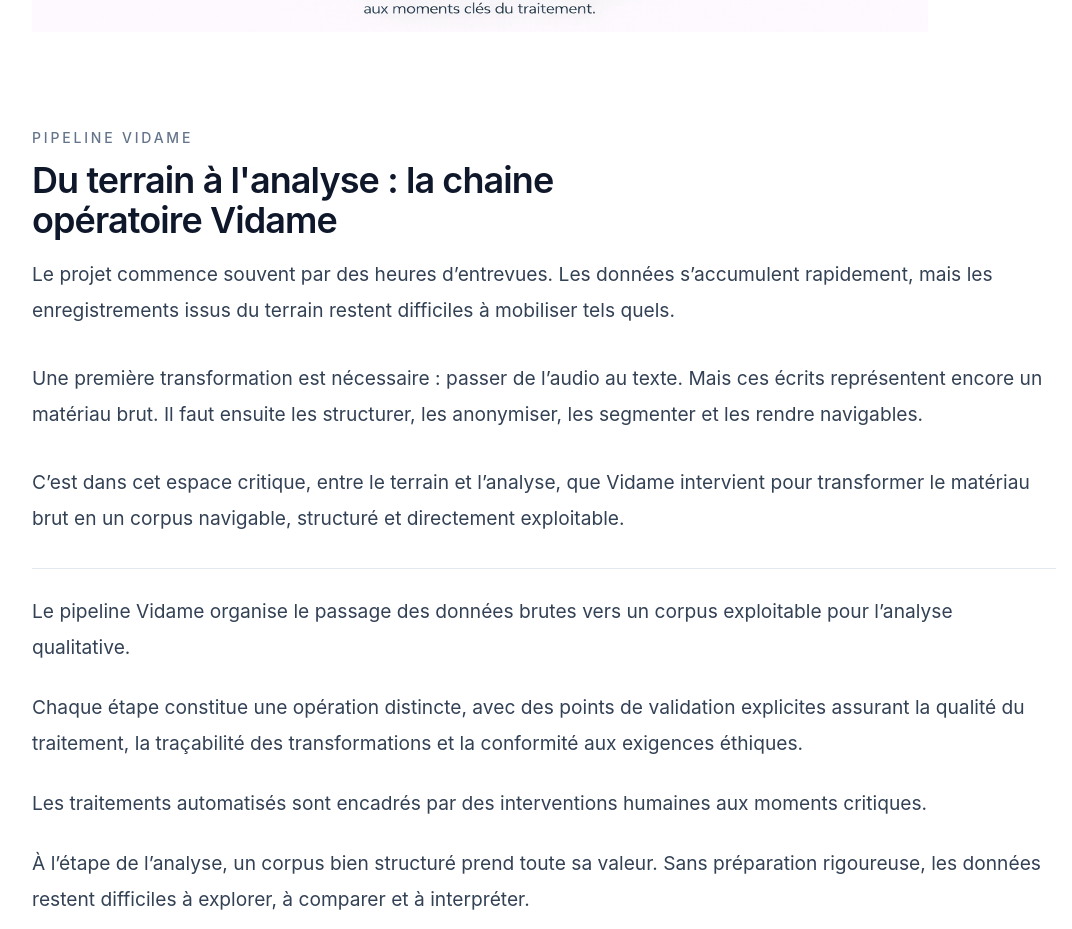
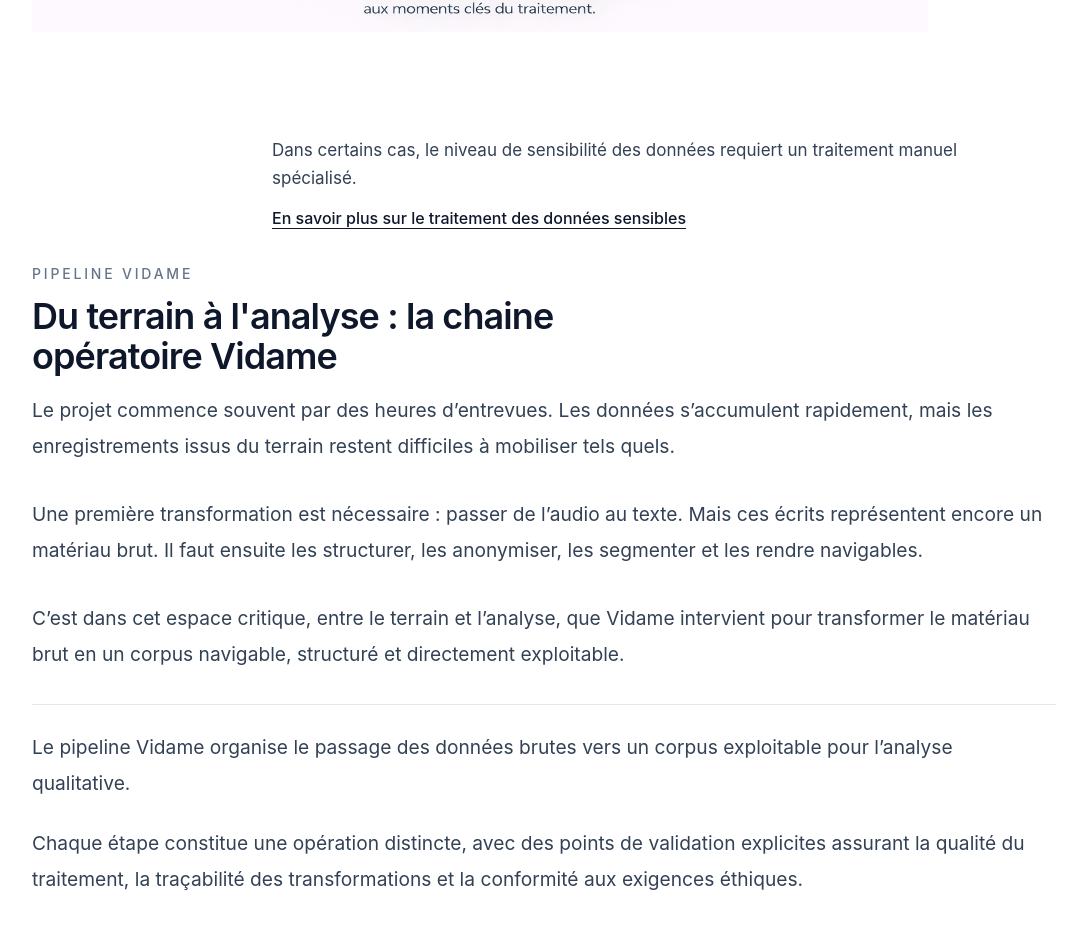
Before and after one commit to momopro21/vidame-recherche, a React (Vite) app: page / in a window 1280 px wide. Shown: the part 1038-1967 px from the top of the page, without its empty margins (0-1072 px from the left). Built offline with nearby package versions, Linux system fonts and the light colour scheme; the HTML template or start-up script is replaced by a standard one.

Commit message:
Update App.tsx

```diff
--- a/src/App.tsx
+++ b/src/App.tsx
@@ -456,7 +456,18 @@
           />
         </div>
       </section>
-
+        {/* ===== VIDAME_REPERE_NOTE_SENSIBILITE ===== */}
+        <div className="mx-auto mt-10 max-w-3xl px-4 text-[17px] leading-7 text-slate-700">
+        <p>
+          Dans certains cas, le niveau de sensibilité des données requiert un traitement manuel spécialisé.
+        </p>
+        <a
+          href="#donnees-sensibles"
+          className="mt-3 inline-block text-[16px] font-medium text-slate-900 underline underline-offset-4 hover:text-slate-700"
+        >
+          En savoir plus sur le traitement des données sensibles
+        </a>
+      </div>
       {/* ===== VIDAME_REPERE_SECTION_PIPELINE ===== */}
       <section>
         <div className="mx-auto max-w-7xl px-6 py-6 md:px-8 md:py-8">
```
